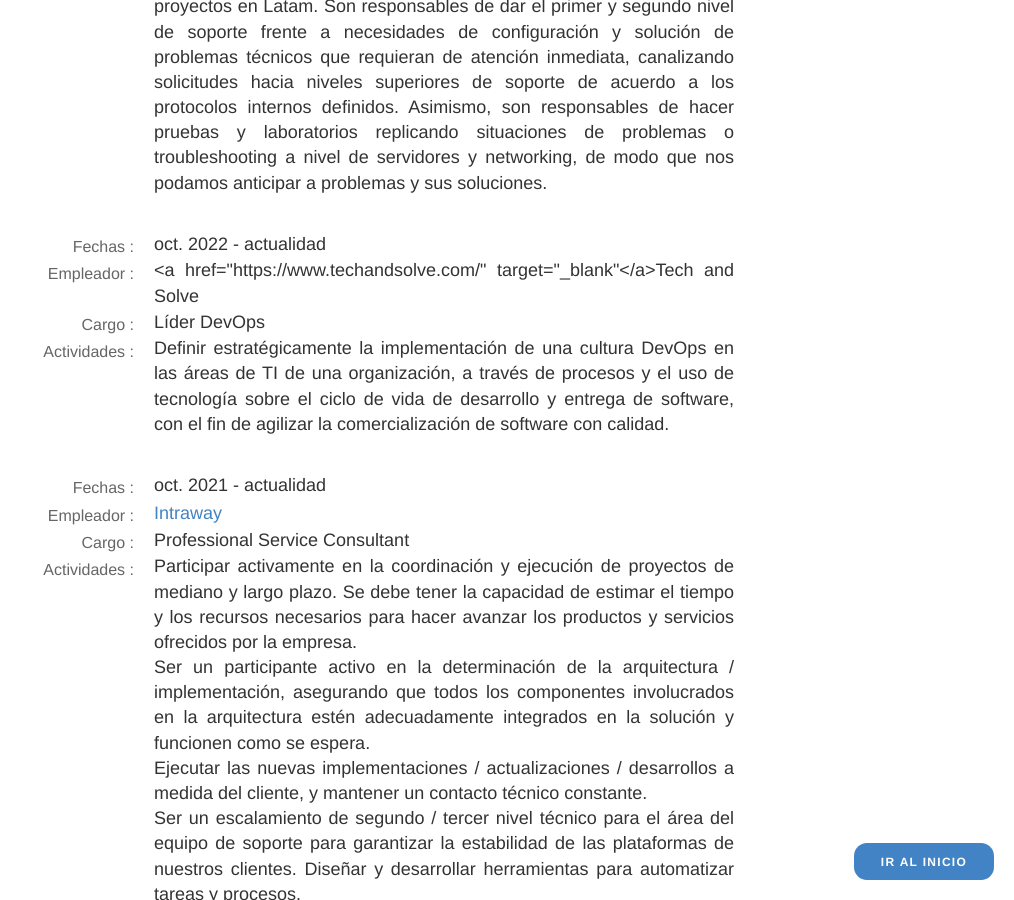
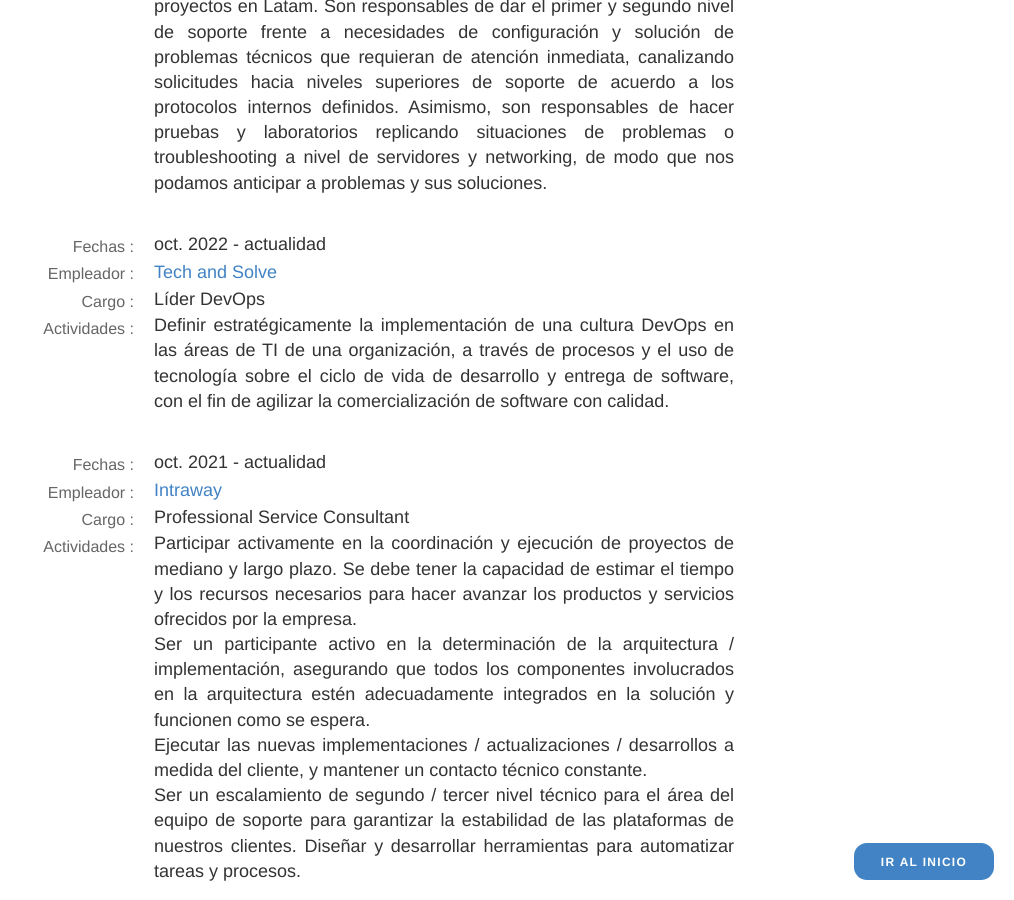
Before and after one commit to jsgiraldoh/jsgiraldoh.github.io, a Jekyll site: the page built from perfil.md, in a window 1280 px wide and 900 px high, scrolled down 1343 px. Shown: the whole window, without its empty margins (266-1280 px from the left). Built offline with Jekyll 4.4.1, drawn with Linux system fonts in a browser that asks for light colours; nearby versions of some CDN libraries; a script that is not in the unit is left out.

Commit message:
WhiteStack

```diff
--- a/perfil.md
+++ b/perfil.md
@@ -119,7 +119,7 @@ Armenia | Quindío | Colombia
 		</tr>
 		<tr>
 			<td class="profile-table-header">Empleador :</td>
-			<td class="profile-table-info"><a href="https://www.techandsolve.com/" target="_blank"</a>Tech and Solve</td>
+			<td class="profile-table-info"><a href="https://www.techandsolve.com/" target="_blank">Tech and Solve</a></td>
 		</tr>
 		<tr>
 			<td class="profile-table-header">Cargo :</td>
```
